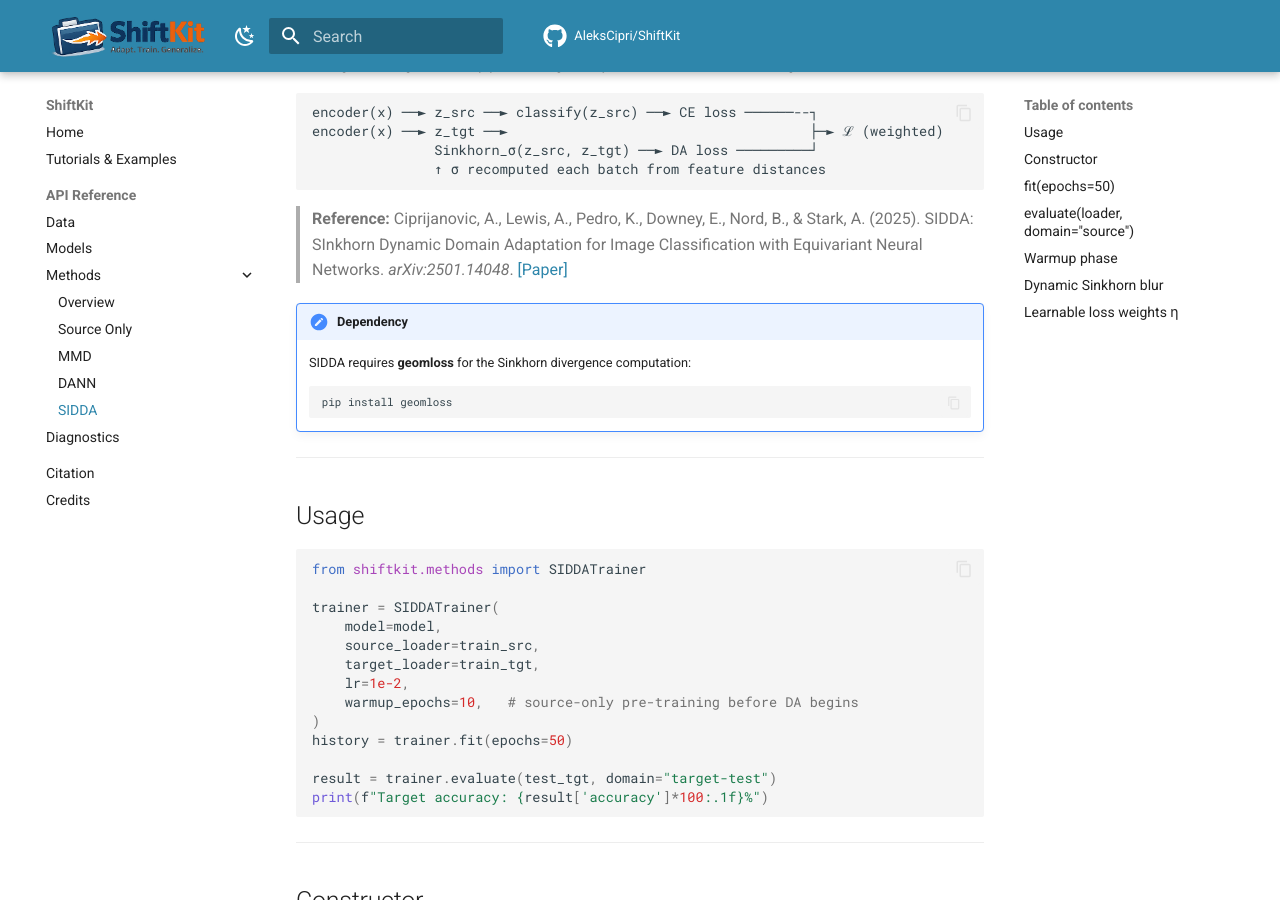
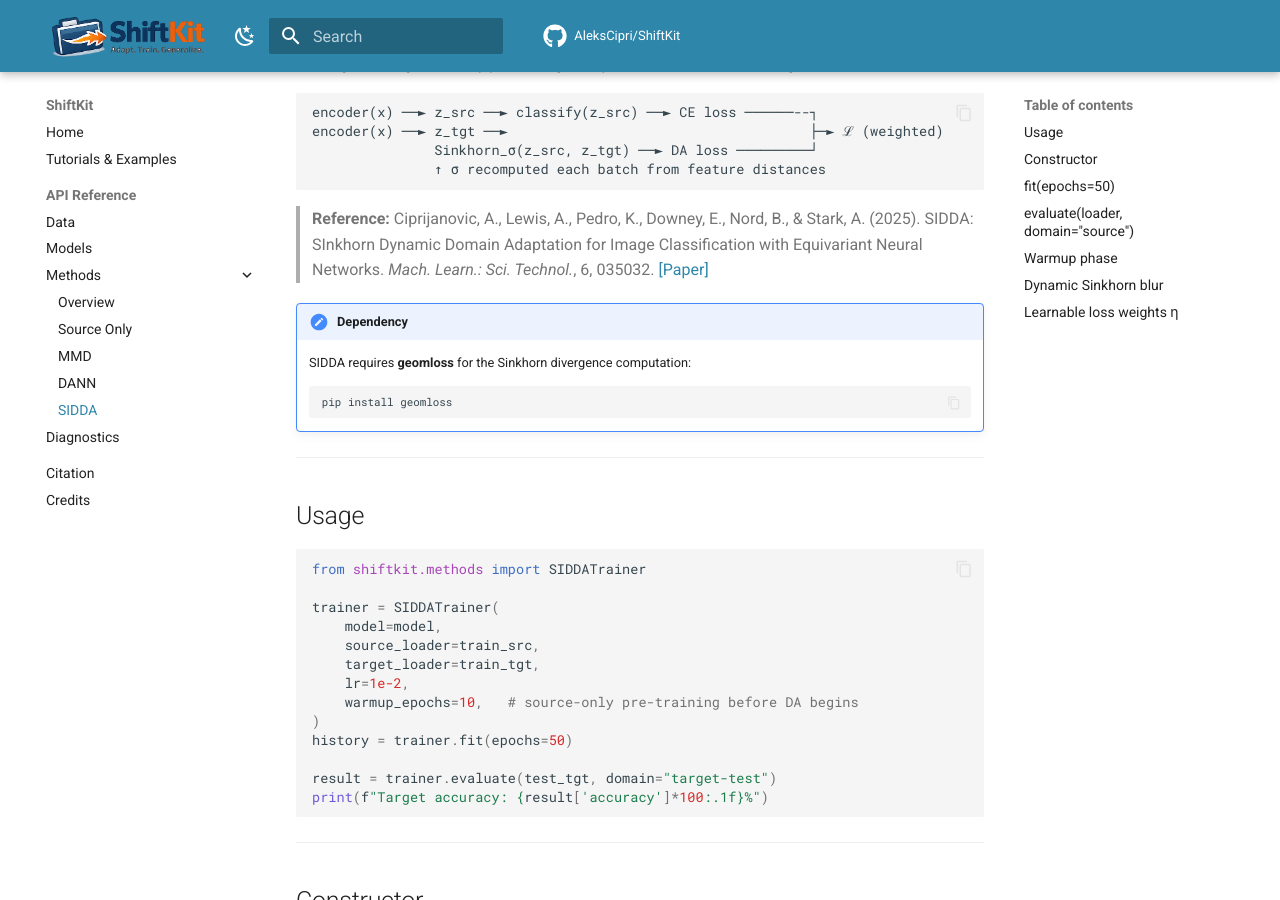
Before and after one commit to AleksCipri/ShiftKit, an MkDocs documentation site: the page built from docs/methods/sidda.md, in a window 1280 px wide and 900 px high, scrolled down 607 px. Built offline with MkDocs 1.6.1 and Material for MkDocs 9.7.7, drawn with Linux system fonts in a browser that asks for light colours; comment, search, counter and statistics services are not loaded.

Commit message:
Update SIDDA docs: published journal reference
Co-Authored-By: Claude Sonnet 4.6 <noreply@anthropic.com>

```diff
--- a/docs/methods/sidda.md
+++ b/docs/methods/sidda.md
@@ -27,8 +27,8 @@ encoder(x) ──► z_tgt ──►                                     ├─
 
 > **Reference:** Ciprijanovic, A., Lewis, A., Pedro, K., Downey, E., Nord, B.,
 > & Stark, A. (2025). SIDDA: SInkhorn Dynamic Domain Adaptation for Image
-> Classification with Equivariant Neural Networks. *arXiv:2501.14048*.
-> [[Paper]](https://arxiv.org/abs/2501.14048)
+> Classification with Equivariant Neural Networks. *Mach. Learn.: Sci. Technol.*, 6, 035032.
+> [[Paper]](https://iopscience.iop.org/article/10.1088/2632-2153/adf701)
 
 !!! note "Dependency"
     SIDDA requires **geomloss** for the Sinkhorn divergence computation:
```
